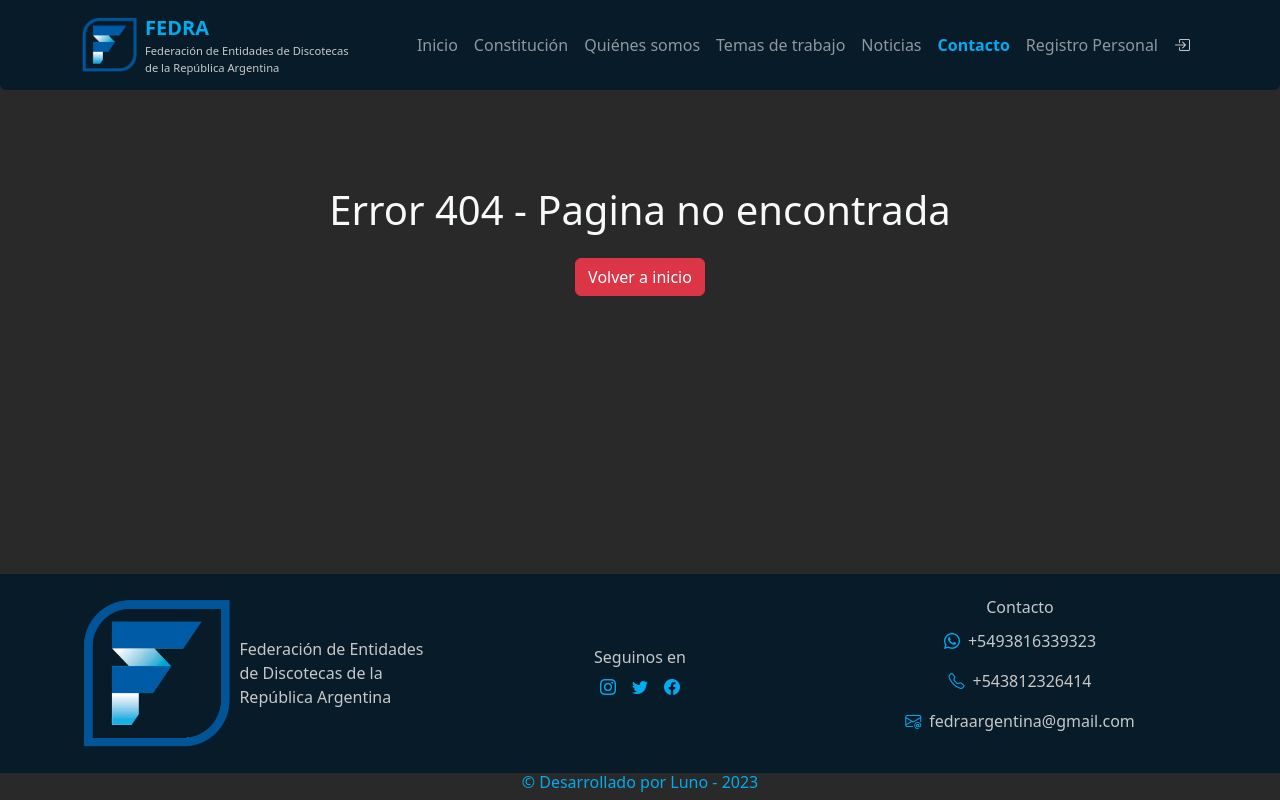
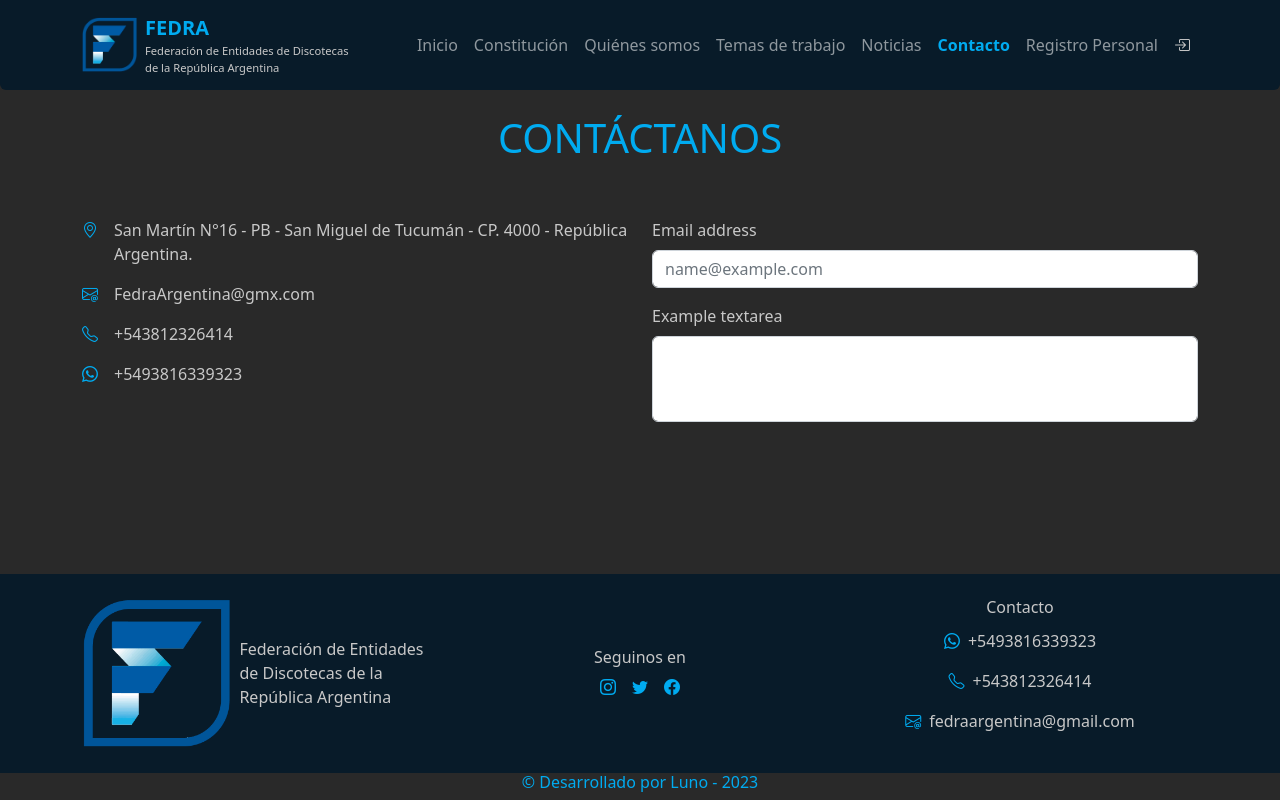
Before and after one commit to Luno-Dev/Fedra-Front-End, a Next.js app: page /contacto in a window 1280 px wide. Before the commit this address had no page. Built offline with nearby package versions, Linux system fonts and the light colour scheme.

Commit message:
no subir

```diff
--- a/package.json
+++ b/package.json
@@ -9,16 +9,21 @@
     "lint": "next lint"
   },
   "dependencies": {
+    "@react-google-maps/api": "^2.18.1",
     "bootstrap": "^5.2.3",
     "bootstrap-icons": "^1.10.5",
     "firebase": "^9.22.2",
+    "leaflet": "^1.9.4",
     "next": "13.4.1",
     "react": "18.2.0",
     "react-bootstrap": "^2.7.4",
     "react-dom": "18.2.0",
     "react-export-table-to-excel": "^1.0.6",
     "react-helmet": "^6.1.0",
+    "react-leaflet": "^4.2.1",
+    "react-player": "^2.12.0",
     "react-to-print": "^2.14.13",
+    "react-youtube": "^10.1.0",
     "sweetalert": "^2.1.2",
     "uuid": "^9.0.0"
   }
--- /dev/null
+++ b/src/pages/contacto.jsx
@@ -0,0 +1,60 @@
+import Navs from "@/components/common/Navs";
+
+import React from "react";
+import { Col, Container, Row, Form, } from "react-bootstrap";
+
+
+const Contacto = () => {
+    return (
+        <>
+            <Navs></Navs>
+            <Container>
+                <div>
+                    <h1 className="text-cyan text-center mt-4">CONTÁCTANOS</h1>
+                </div>
+                <div>
+                    <Row>
+                        <Col lg="6" className="Datos mt-5">
+                            <div className="d-flex">
+                                <i class="bi bi-geo-alt me-3 text-cyan"></i>
+                                <p>San Martín N°16 - PB - San Miguel de Tucumán - CP. 4000 - República Argentina.</p>
+                            </div>
+                            <div className="d-flex">
+                                <i class="bi bi-envelope-at me-3 text-cyan"></i>
+                                <p>FedraArgentina@gmx.com</p>
+                            </div>
+                            <div className="d-flex">
+                                <i class="bi bi-telephone me-3 text-cyan"></i>
+                                <p>+543812326414</p>
+                            </div>
+                            <div className="d-flex">
+                                <i class="bi bi-whatsapp me-3 text-cyan"></i>
+                                <p>+5493816339323</p>
+                            </div>
+                        </Col>
+                        <Col lg="6" className="Mapa mt-5">
+                            <Form>
+                                <Form.Group className="mb-3" controlId="exampleForm.ControlInput1">
+                                    <Form.Label>Email address</Form.Label>
+                                    <Form.Control type="email" placeholder="name@example.com" />
+                                </Form.Group>
+                                <Form.Group className="mb-3" controlId="exampleForm.ControlTextarea1">
+                                    <Form.Label>Example textarea</Form.Label>
+                                    <Form.Control as="textarea" rows={3} />
+                                </Form.Group>
+                            </Form>
+                        </Col>
+                    </Row>
+                </div>
+                <div>
+
+                </div>
+
+            </Container>
+        </>
+    )
+
+
+};
+
+export default Contacto;
```
Also changed, not shown: src/components/common/mapa.jsx (added, +26 -0 lines), src/components/common/youtube.jsx (added, +14 -0 lines), src/pages/inicio.jsx (+9 -4 lines), 1 other file (tests, documents, lock files or other folders).
